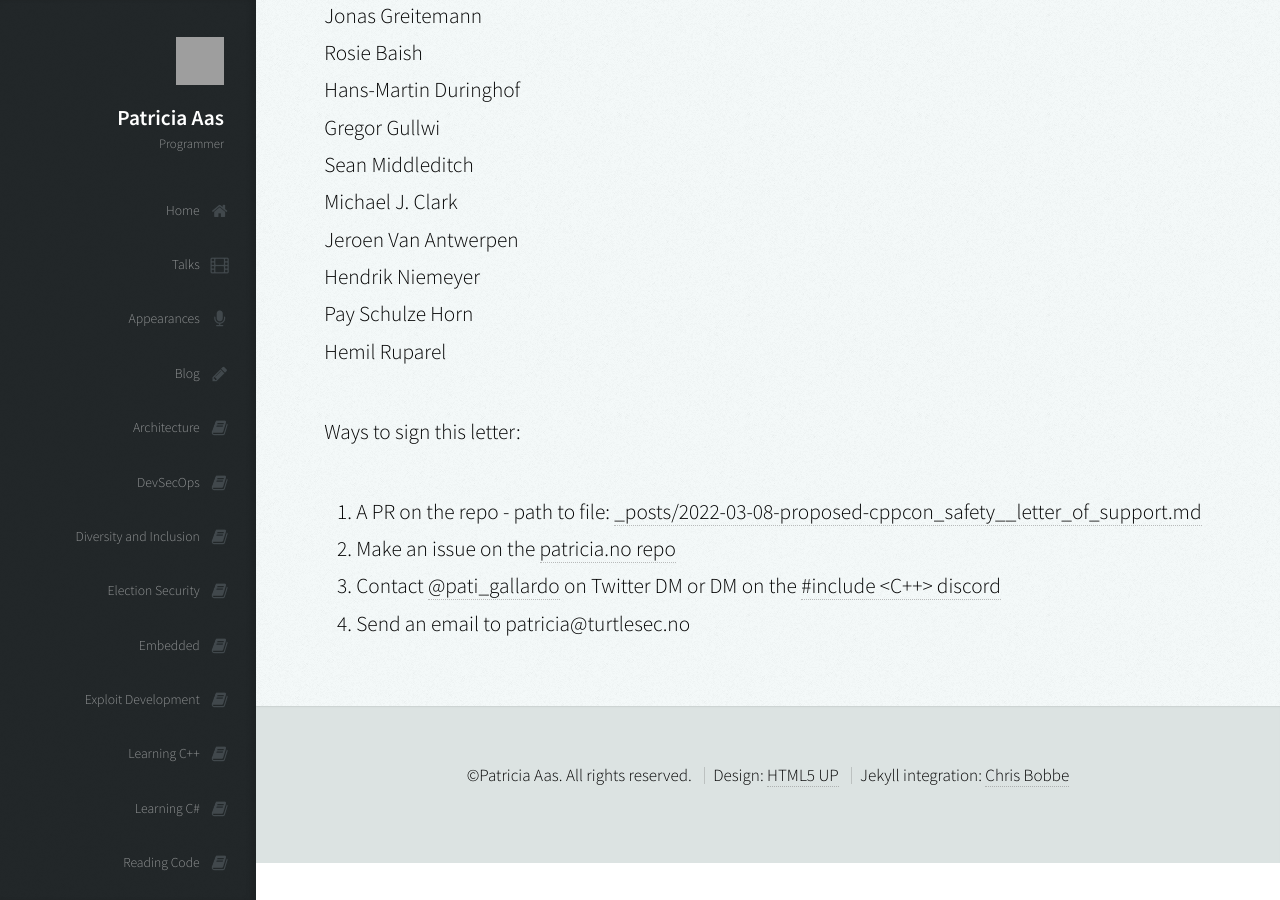
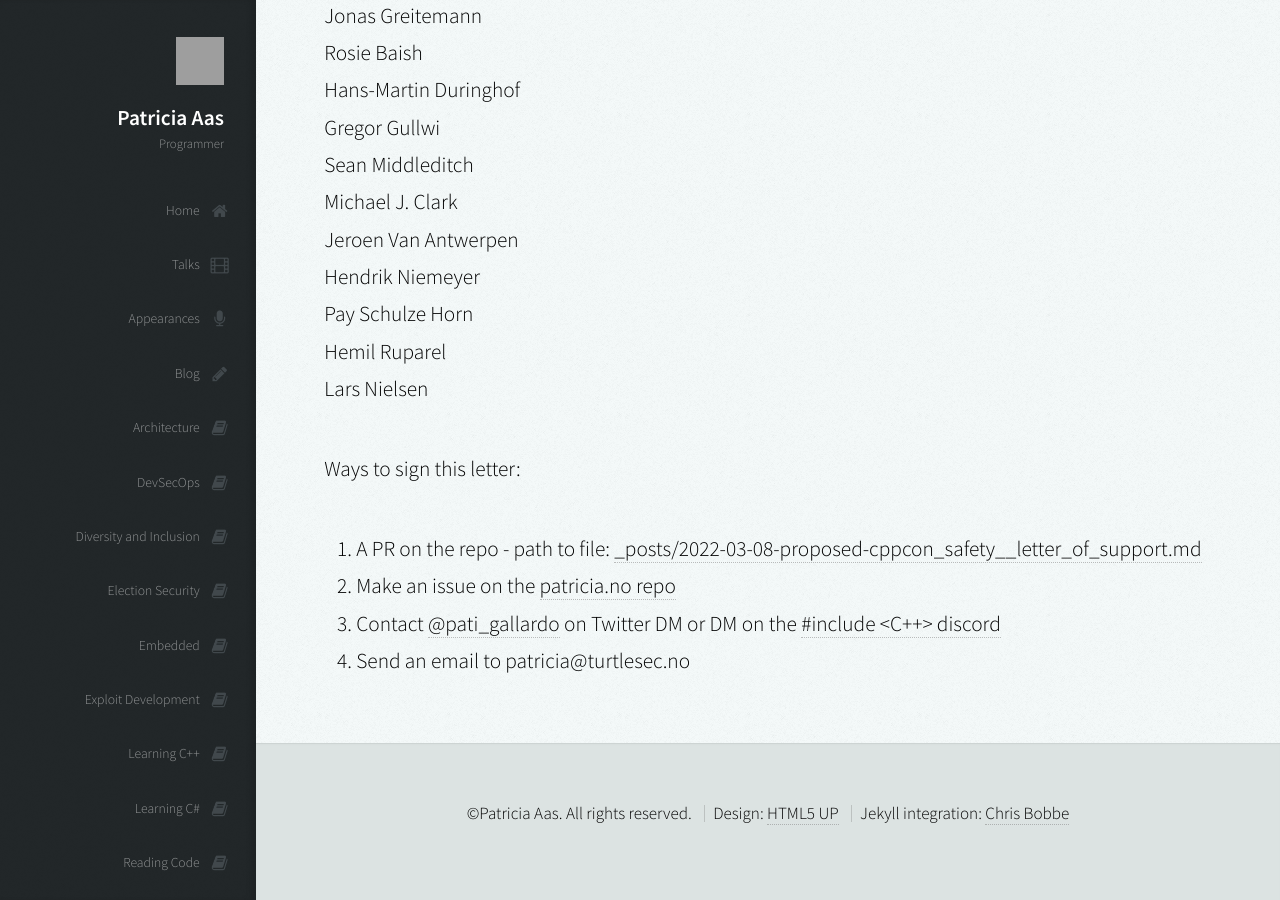
Before and after one commit to patricia-gallardo/patricia-gallardo.github.io, a Jekyll site: the page built from _posts/2022-03-08-proposed-cppcon_safety__letter_of_support.md, in a window 1280 px wide and 900 px high, scrolled down 11271 px. Built offline with Jekyll 4.4.1, drawn with Linux system fonts in a browser that asks for light colours; nearby versions of some CDN libraries; grey boxes are pictures that could not be loaded.

Commit message:
Update 2022-03-08-proposed-cppcon_safety__letter_of_support.md
[✏️] Added my signature

```diff
--- a/_posts/2022-03-08-proposed-cppcon_safety__letter_of_support.md
+++ b/_posts/2022-03-08-proposed-cppcon_safety__letter_of_support.md
@@ -311,6 +311,7 @@ Jeroen Van Antwerpen <br>
 Hendrik Niemeyer <br>
 Pay Schulze Horn <br>
 Hemil Ruparel <br>
+Lars Nielsen <br>
 
 Ways to sign this letter:
 1. A PR on the repo - path to file: [_posts/2022-03-08-proposed-cppcon_safety__letter_of_support.md][4]
```
